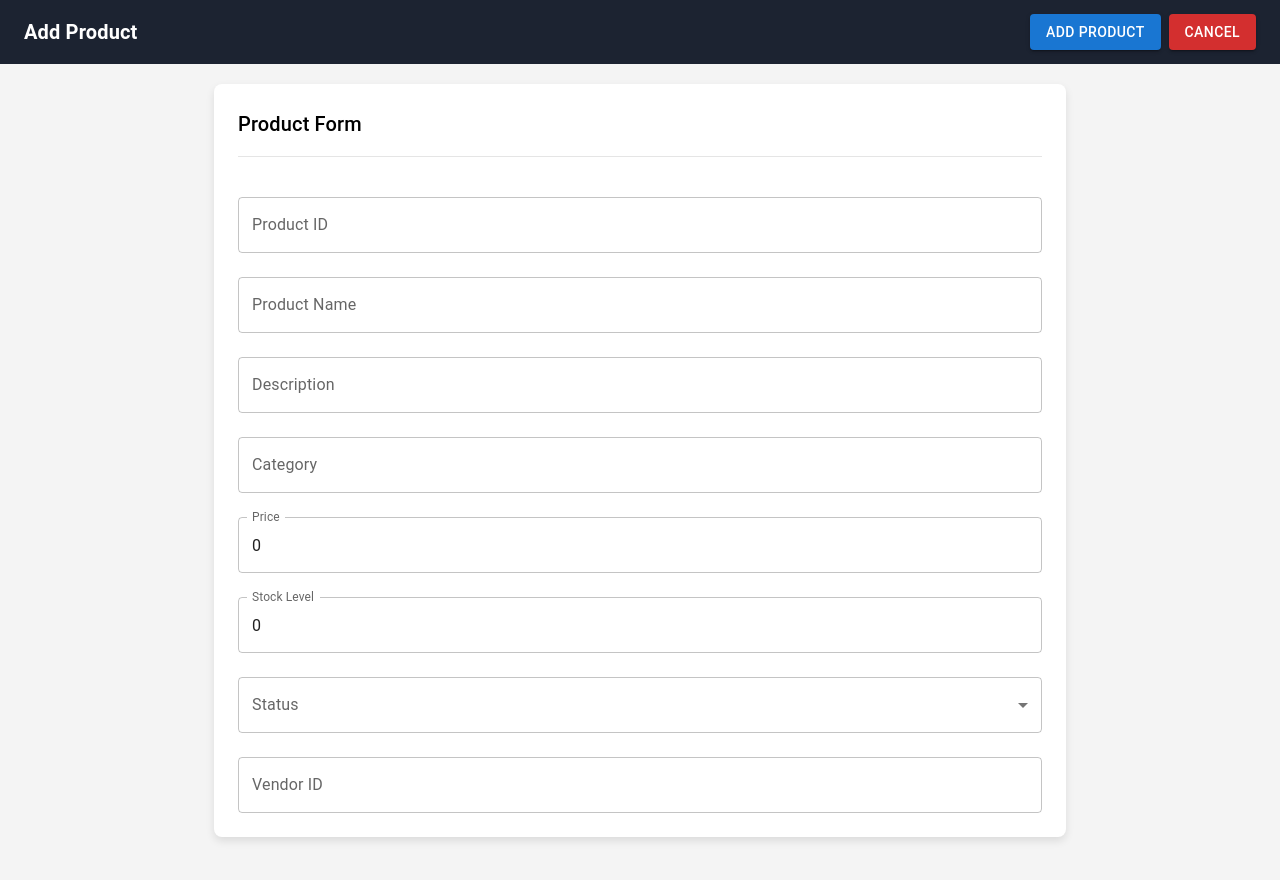
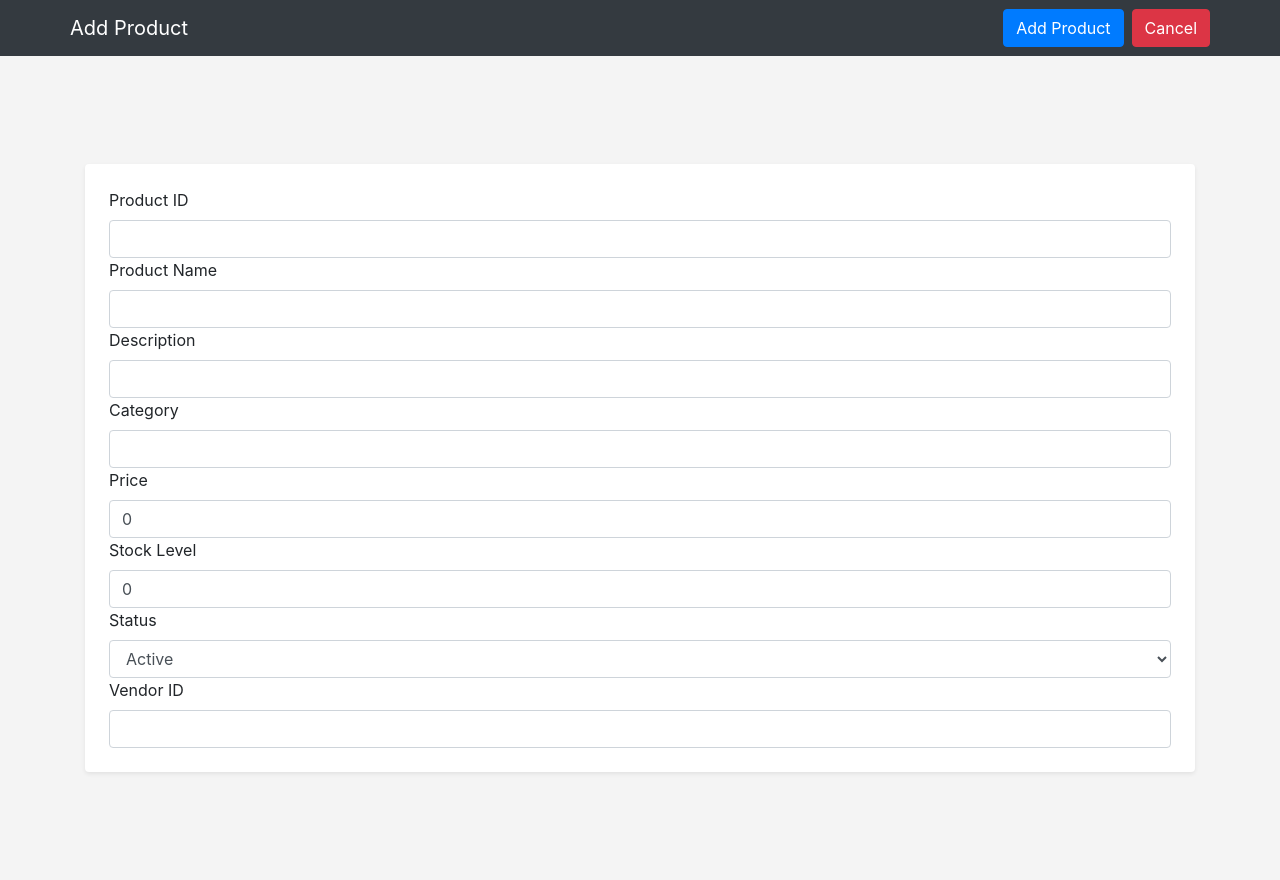
Before and after one commit to kiiigaaa/E-commerce-application-EAD, a React (Vite) app in the folder frontend-EAD (1)/frontend-EAD (1)/frontend/: page /addProduct in a window 1280 px wide. Shown: the top 880 px of the page. Built offline with nearby package versions, Linux system fonts and the light colour scheme.

Commit message:
Update AddProduct.jsx

```diff
--- a/frontend-EAD (1)/frontend-EAD (1)/frontend/src/Pages/AdminDash/AddProduct.jsx
+++ b/frontend-EAD (1)/frontend-EAD (1)/frontend/src/Pages/AdminDash/AddProduct.jsx
@@ -1,5 +1,5 @@
 import { useState, useEffect } from 'react';
-import { TextField, Button, Container, Grid, Typography, AppBar, Toolbar, Select, MenuItem, FormControl, InputLabel } from '@mui/material';
+import { Container, Form, Button, Row, Col, Navbar } from 'react-bootstrap';
 import axios from 'axios';
 import Swal from 'sweetalert2';
 import { useNavigate } from 'react-router-dom';
@@ -27,8 +27,7 @@ const AddProduct = () => {
         if (info.editBtn) {
             setNewObject(info.row);
         }
-        // eslint-disable-next-line react-hooks/exhaustive-deps
-    }, []);
+    }, [info]);
 
     const handleAdd = async () => {
         if (validateForm()) {
@@ -67,7 +66,7 @@ const AddProduct = () => {
             status: newObject.status,
             vendorID: newObject.vendorID,
             createdDate: info.row.createdDate
-        }
+        };
         if (validateForm()) {
             try {
                 await axios.put(
@@ -93,7 +92,7 @@ const AddProduct = () => {
                 });
             }
         }
-    }
+    };
 
     const validateForm = () => {
         let errors = {};
@@ -141,136 +140,134 @@ const AddProduct = () => {
 
     return (
         <div style={{ height: '140vh', paddingTop: '64px', backgroundColor: '#f4f4f4' }}>
-            <AppBar position="fixed" style={{ backgroundColor: '#1c2331', boxShadow: 'none' }}>
-                <Toolbar>
-                    {(info.editBtn) ? (
-                        <Typography variant="h6" style={{ flexGrow: 1, fontWeight: 'bold' }}>
-                            Edit Product
-                        </Typography>
+            <Navbar bg="dark" variant="dark" fixed="top">
+                <Container>
+                    <Navbar.Brand>{info.editBtn ? "Edit Product" : "Add Product"}</Navbar.Brand>
+                    <div className="ml-auto">
+                        {info.editBtn ? (
+                            <Button variant="primary" onClick={handleEdit}>Edit Product</Button>
                         ) : (
-                        <Typography variant="h6" style={{ flexGrow: 1, fontWeight: 'bold' }}>
-                            Add Product
-                        </Typography>
+                            <Button variant="primary" onClick={handleAdd}>Add Product</Button>
+                        )}
+                        <Button variant="danger" onClick={handleCancel} className="ml-2">Cancel</Button>
+                    </div>
+                </Container>
+            </Navbar>
+
+            <Container style={{ marginTop: '100px' }}>
+                <div className="bg-white p-4 rounded shadow-sm">
+                    <Form>
+                        {!info.editBtn && (
+                            <Form.Group controlId="productID">
+                                <Form.Label>Product ID</Form.Label>
+                                <Form.Control
+                                    type="text"
+                                    value={newObject.productID}
+                                    onChange={(e) => setNewObject({ ...newObject, productID: e.target.value })}
+                                    isInvalid={!!errors.productID}
+                                />
+                                <Form.Control.Feedback type="invalid">
+                                    {errors.productID}
+                                </Form.Control.Feedback>
+                            </Form.Group>
                         )}
 
-                    <div style={{ flexGrow: 1 }}></div>
-                    {(info.editBtn) ? (
-                        <Button variant="contained" color="primary" onClick={handleEdit}>
-                            Edit Product
-                        </Button>
-                    ) : (
-                        <Button variant="contained" color="primary" onClick={handleAdd}>
-                            Add Product
-                        </Button>
-                    )}
-                    <Button variant="contained" color="error" onClick={handleCancel} style={{ marginLeft: '8px' }}>
-                        Cancel
-                    </Button>
-                </Toolbar>
-            </AppBar>
-            <Container maxWidth="md" style={{ marginTop: '20px' }}>
-                <div style={{ backgroundColor: '#fff', padding: '24px', borderRadius: '8px', boxShadow: '0px 4px 8px rgba(0, 0, 0, 0.1)' }}>
-                    <Grid container spacing={3}>
-                        <Grid item xs={12}>
-                            <Typography variant="h6" style={{ marginBottom: '10px', color: 'black' }}>
-                                Product Form
-                            </Typography>
-                            <hr />
-                        </Grid>
-                        {!info.editBtn && (
-                            <>
-                                <Grid item xs={12}>
-                                    <TextField
-                                        label="Product ID"
-                                        fullWidth
-                                        value={newObject.productID}
-                                        onChange={(e) => setNewObject({ ...newObject, productID: e.target.value })}
-                                        error={!!errors.productID}
-                                        helperText={errors.productID}
-                                    />
-                                </Grid>
-                            </>
-                        )}
-                        <Grid item xs={12}>
-                            <TextField
-                                label="Product Name"
-                                fullWidth
+                        <Form.Group controlId="productName">
+                            <Form.Label>Product Name</Form.Label>
+                            <Form.Control
+                                type="text"
                                 value={newObject.productName}
                                 onChange={(e) => setNewObject({ ...newObject, productName: e.target.value })}
-                                error={!!errors.productName}
-                                helperText={errors.productName}
+                                isInvalid={!!errors.productName}
                             />
-                        </Grid>
-                        <Grid item xs={12}>
-                            <TextField
-                                label="Description"
-                                fullWidth
+                            <Form.Control.Feedback type="invalid">
+                                {errors.productName}
+                            </Form.Control.Feedback>
+                        </Form.Group>
+
+                        <Form.Group controlId="description">
+                            <Form.Label>Description</Form.Label>
+                            <Form.Control
+                                type="text"
                                 value={newObject.description}
                                 onChange={(e) => setNewObject({ ...newObject, description: e.target.value })}
-                                error={!!errors.description}
-                                helperText={errors.description}
+                                isInvalid={!!errors.description}
                             />
-                        </Grid>
-                        <Grid item xs={12}>
-                            <TextField
-                                label="Category"
-                                fullWidth
+                            <Form.Control.Feedback type="invalid">
+                                {errors.description}
+                            </Form.Control.Feedback>
+                        </Form.Group>
+
+                        <Form.Group controlId="category">
+                            <Form.Label>Category</Form.Label>
+                            <Form.Control
+                                type="text"
                                 value={newObject.category}
                                 onChange={(e) => setNewObject({ ...newObject, category: e.target.value })}
-                                error={!!errors.category}
-                                helperText={errors.category}
+                                isInvalid={!!errors.category}
                             />
-                        </Grid>
-                        <Grid item xs={12}>
-                            <TextField
-                                label="Price"
-                                fullWidth
+                            <Form.Control.Feedback type="invalid">
+                                {errors.category}
+                            </Form.Control.Feedback>
+                        </Form.Group>
+
+                        <Form.Group controlId="price">
+                            <Form.Label>Price</Form.Label>
+                            <Form.Control
+                                type="number"
                                 value={newObject.price}
                                 onChange={(e) => setNewObject({ ...newObject, price: e.target.value })}
-                                error={!!errors.price}
-                                helperText={errors.price}
-                                type='number'
+                                isInvalid={!!errors.price}
                             />
-                        </Grid>
+                            <Form.Control.Feedback type="invalid">
+                                {errors.price}
+                            </Form.Control.Feedback>
+                        </Form.Group>
+
                         {!info.editBtn && (
-                            <>
-                                <Grid item xs={12}>
-                                    <TextField
-                                        label="Stock Level"
-                                        fullWidth
+                            <Form.Group controlId="stockLevel">
+                                <Form.Label>Stock Level</Form.Label>
+                                <Form.Control
+                                    type="number"
                                     value={newObject.stockLevel}
                                     onChange={(e) => setNewObject({ ...newObject, stockLevel: e.target.value })}
-                                        error={!!errors.stockLevel}
-                                        helperText={errors.stockLevel}
-                                        type='number'
+                                    isInvalid={!!errors.stockLevel}
                                 />
-                                </Grid>
-                            </>
+                                <Form.Control.Feedback type="invalid">
+                                    {errors.stockLevel}
+                                </Form.Control.Feedback>
+                            </Form.Group>
                         )}
-                        <Grid item xs={12}>
-                            <FormControl fullWidth error={!!errors.status}>
-                                <InputLabel>Status</InputLabel>
-                                <Select
+
+                        <Form.Group controlId="status">
+                            <Form.Label>Status</Form.Label>
+                            <Form.Control
+                                as="select"
                                 value={newObject.status}
                                 onChange={(e) => setNewObject({ ...newObject, status: e.target.value })}
+                                isInvalid={!!errors.status}
                             >
-                                    <MenuItem value="Active">Active</MenuItem>
-                                    <MenuItem value="InActive">Inactive</MenuItem>
-                                </Select>
-                                {errors.status && <Typography color="error">{errors.status}</Typography>}
-                            </FormControl>
-                        </Grid>
-                        <Grid item xs={12}>
-                            <TextField
-                                label="Vendor ID"
-                                fullWidth
+                                <option value="Active">Active</option>
+                                <option value="Inactive">Inactive</option>
+                            </Form.Control>
+                            <Form.Control.Feedback type="invalid">
+                                {errors.status}
+                            </Form.Control.Feedback>
+                        </Form.Group>
+
+                        <Form.Group controlId="vendorID">
+                            <Form.Label>Vendor ID</Form.Label>
+                            <Form.Control
+                                type="text"
                                 value={newObject.vendorID}
                                 onChange={(e) => setNewObject({ ...newObject, vendorID: e.target.value })}
-                                error={!!errors.vendorID}
-                                helperText={errors.vendorID}
+                                isInvalid={!!errors.vendorID}
                             />
-                        </Grid>
-                    </Grid>
+                            <Form.Control.Feedback type="invalid">
+                                {errors.vendorID}
+                            </Form.Control.Feedback>
+                        </Form.Group>
+                    </Form>
                 </div>
             </Container>
         </div>
```
Lines whose indentation alone changed are shown as unchanged.
